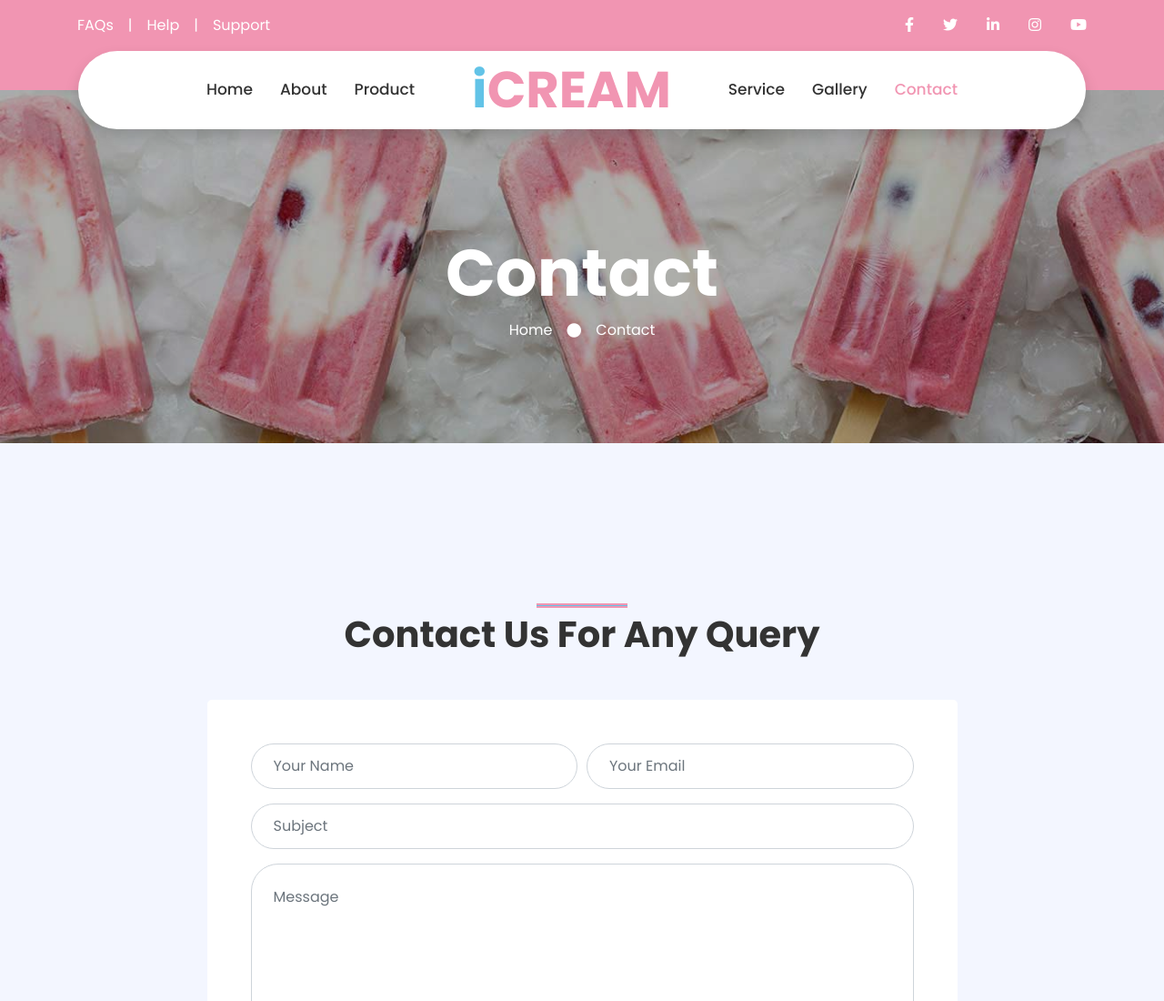
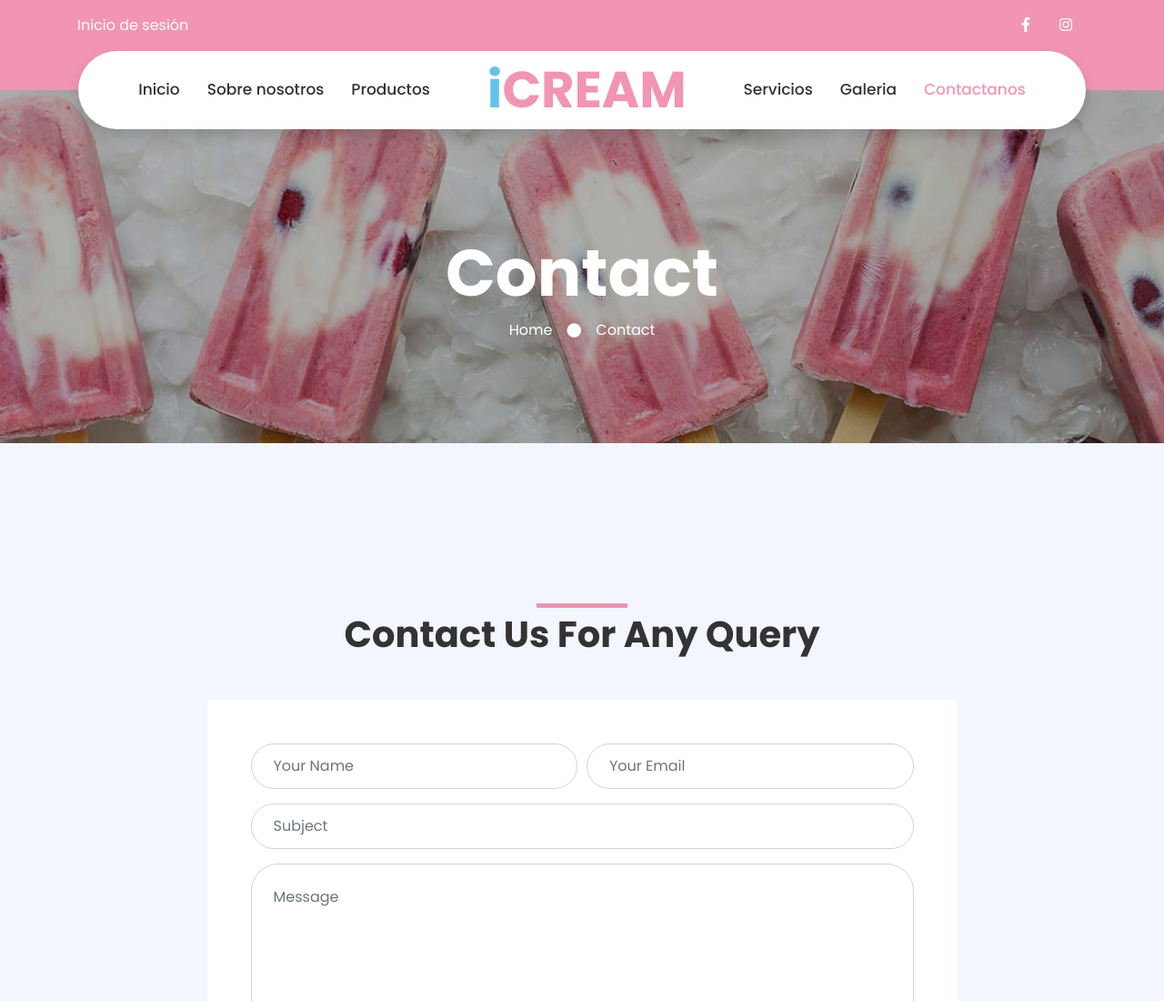
Before and after one commit to PittPerez/RAU1GESTION, a plain HTML site: page contact.html in a window 1280 px wide. Shown: the top 1100 px of the page at 91% size. Drawn offline with nearby package versions, Linux system fonts and the light colour scheme.

Commit message:
contacto

```diff
--- a/contact.html
+++ b/contact.html
@@ -33,11 +33,7 @@
             <div class="row">
                 <div class="col-md-6 text-center text-lg-left mb-2 mb-lg-0">
                     <div class="d-inline-flex align-items-center">
-                        <a class="text-white pr-3" href="">FAQs</a>
-                        <span class="text-white">|</span>
-                        <a class="text-white px-3" href="">Help</a>
-                        <span class="text-white">|</span>
-                        <a class="text-white pl-3" href="">Support</a>
+                        <a class="text-white pr-3" href="">Inicio de sesión</a>
                     </div>
                 </div>
                 <div class="col-md-6 text-center text-lg-right">
@@ -46,16 +42,7 @@
                             <i class="fab fa-facebook-f"></i>
                         </a>
                         <a class="text-white px-3" href="">
-                            <i class="fab fa-twitter"></i>
-                        </a>
-                        <a class="text-white px-3" href="">
-                            <i class="fab fa-linkedin-in"></i>
-                        </a>
-                        <a class="text-white px-3" href="">
                             <i class="fab fa-instagram"></i>
-                        </a>
-                        <a class="text-white pl-3" href="">
-                            <i class="fab fa-youtube"></i>
                         </a>
                     </div>
                 </div>
@@ -77,17 +64,17 @@
                 </button>
                 <div class="collapse navbar-collapse justify-content-between" id="navbarCollapse">
                     <div class="navbar-nav ml-auto py-0">
-                        <a href="index.html" class="nav-item nav-link">Home</a>
-                        <a href="about.html" class="nav-item nav-link">About</a>
-                        <a href="product.html" class="nav-item nav-link">Product</a>
+                        <a href="index.html" class="nav-item nav-link">Inicio</a>
+                        <a href="about.html" class="nav-item nav-link">Sobre nosotros</a>
+                        <a href="product.html" class="nav-item nav-link">Productos</a>
                     </div>
                     <a href="index.html" class="navbar-brand mx-5 d-none d-lg-block">
                         <h1 class="m-0 display-4 text-primary"><span class="text-secondary">i</span>CREAM</h1>
                     </a>
                     <div class="navbar-nav mr-auto py-0">
-                        <a href="service.html" class="nav-item nav-link">Service</a>
-                        <a href="gallery.html" class="nav-item nav-link">Gallery</a>
-                        <a href="contact.html" class="nav-item nav-link active">Contact</a>
+                        <a href="service.html" class="nav-item nav-link">Servicios</a>
+                        <a href="gallery.html" class="nav-item nav-link">Galeria</a>
+                        <a href="contact.html" class="nav-item nav-link active">Contactanos</a>
                     </div>
                 </div>
             </nav>
```
